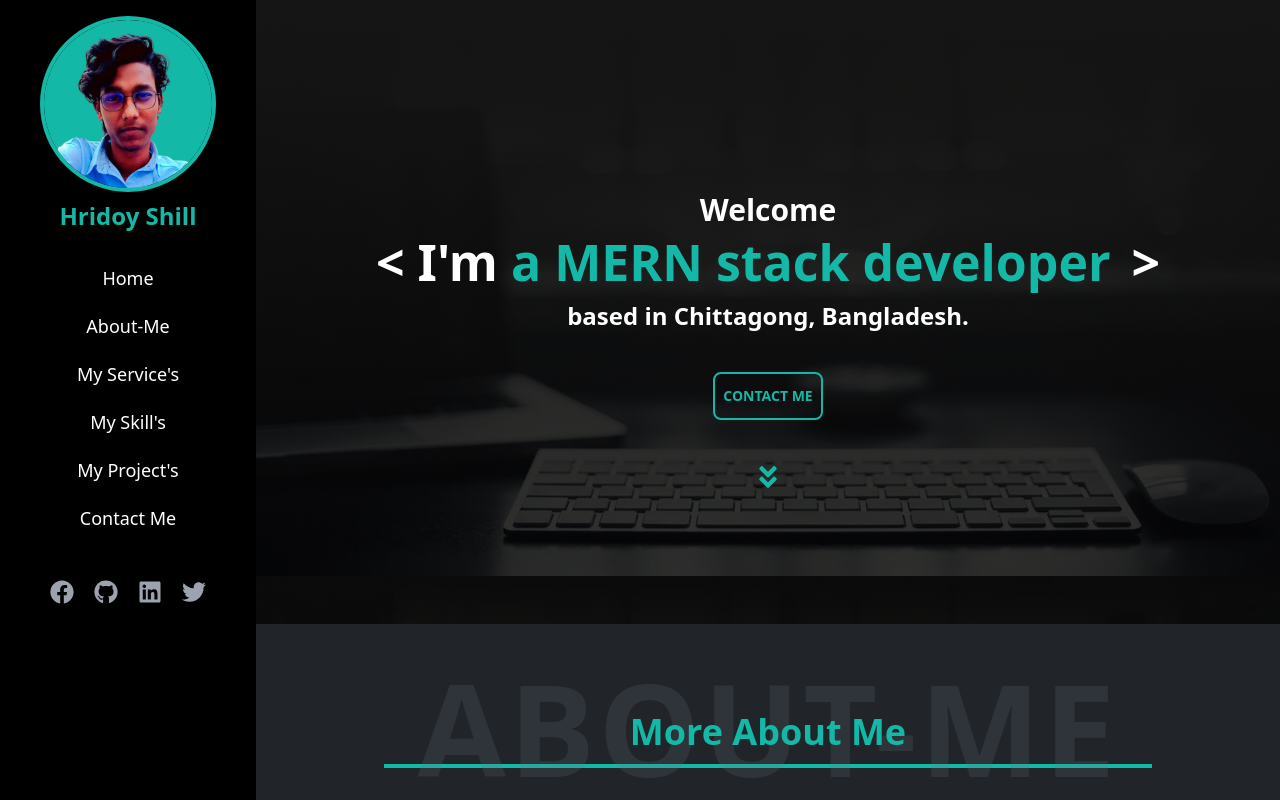
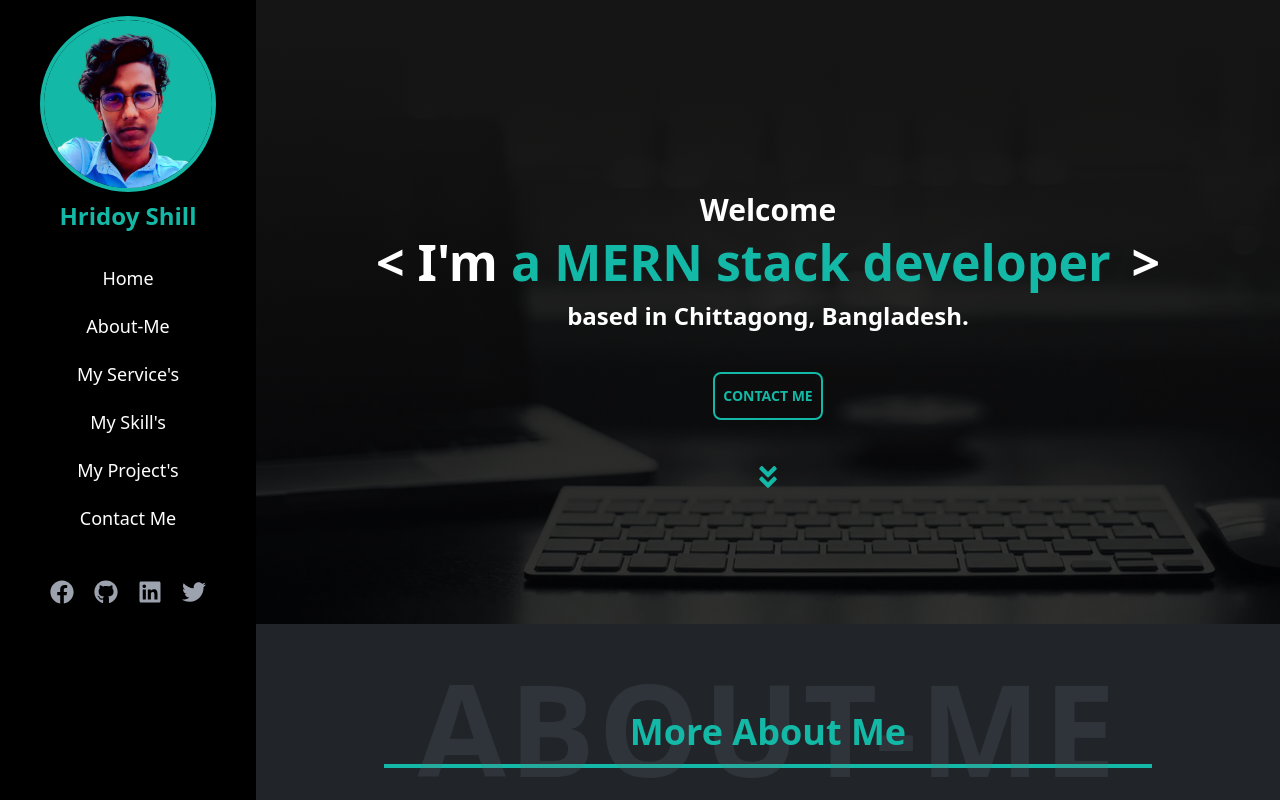
Before and after one commit to Hridoy-shill/my_portflio, a React (Vite) app: page / in a window 1280 px wide. Shown: the top 800 px of the page. Built offline with nearby package versions, Linux system fonts and the light colour scheme.

Commit message:
new update

```diff
--- a/src/Component's/Home/Home.css
+++ b/src/Component's/Home/Home.css
@@ -1,6 +1,7 @@
 .bg-Img{
     background-image: linear-gradient(to bottom, rgb(22, 21, 21), rgba(0, 0, 0, 0.5)) ,url('../../assets/background1.jpg');
-    background-size: contain;
+    background-size: cover;
+    background-repeat: no-repeat;
 }
 
 @media only screen and (max-width: 450px) {
```
